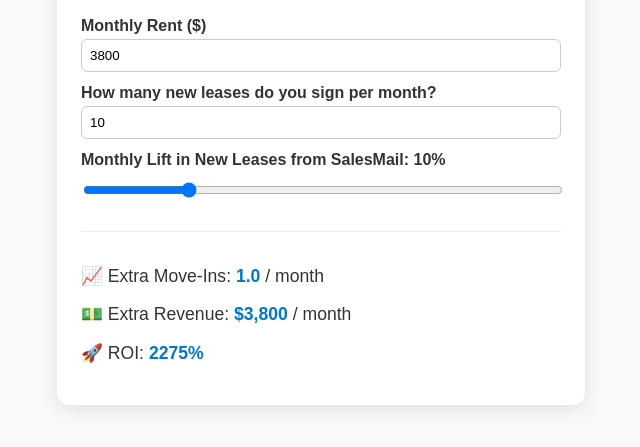
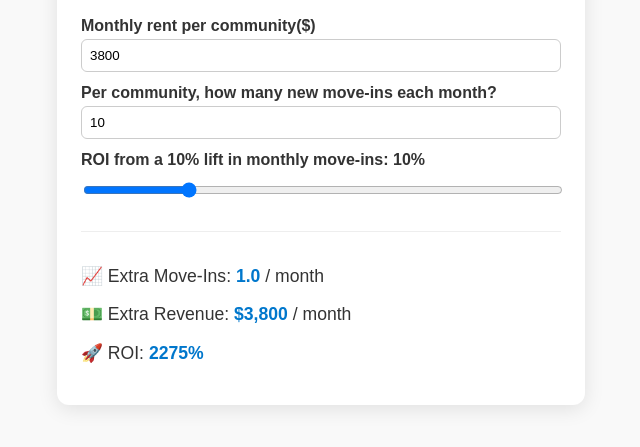
Before and after one commit to reidg3/salesmail-roi, a plain HTML site: page index.html in a window 1280 px wide. Shown: the part 103-550 px from the top of the page, without its empty margins (319-959 px from the left). Drawn offline with Linux system fonts and the light colour scheme.

Commit message:
Update index.html

```diff
--- a/index.html
+++ b/index.html
@@ -53,13 +53,13 @@
 <body>
   <div class="container">
     <h2>📊 SalesMail ROI Calculator</h2>
-    <label for="rent">Monthly Rent ($)</label>
+    <label for="rent">Monthly rent per community($)</label>
     <input type="number" id="rent" value="3800" min="0" />
 
-    <label for="leases">How many new leases do you sign per month?</label>
+    <label for="leases">Per community, how many new move-ins each month?</label>
     <input type="number" id="leases" value="10" min="0" />
 
-    <label for="lift">Monthly Lift in New Leases from SalesMail: <span id="liftVal">10%</span></label>
+    <label for="lift">ROI from a 10% lift in monthly move-ins: <span id="liftVal">10%</span></label>
     <input type="range" id="lift" min="5" max="30" value="10" step="1" />
 
     <div class="output">
```
